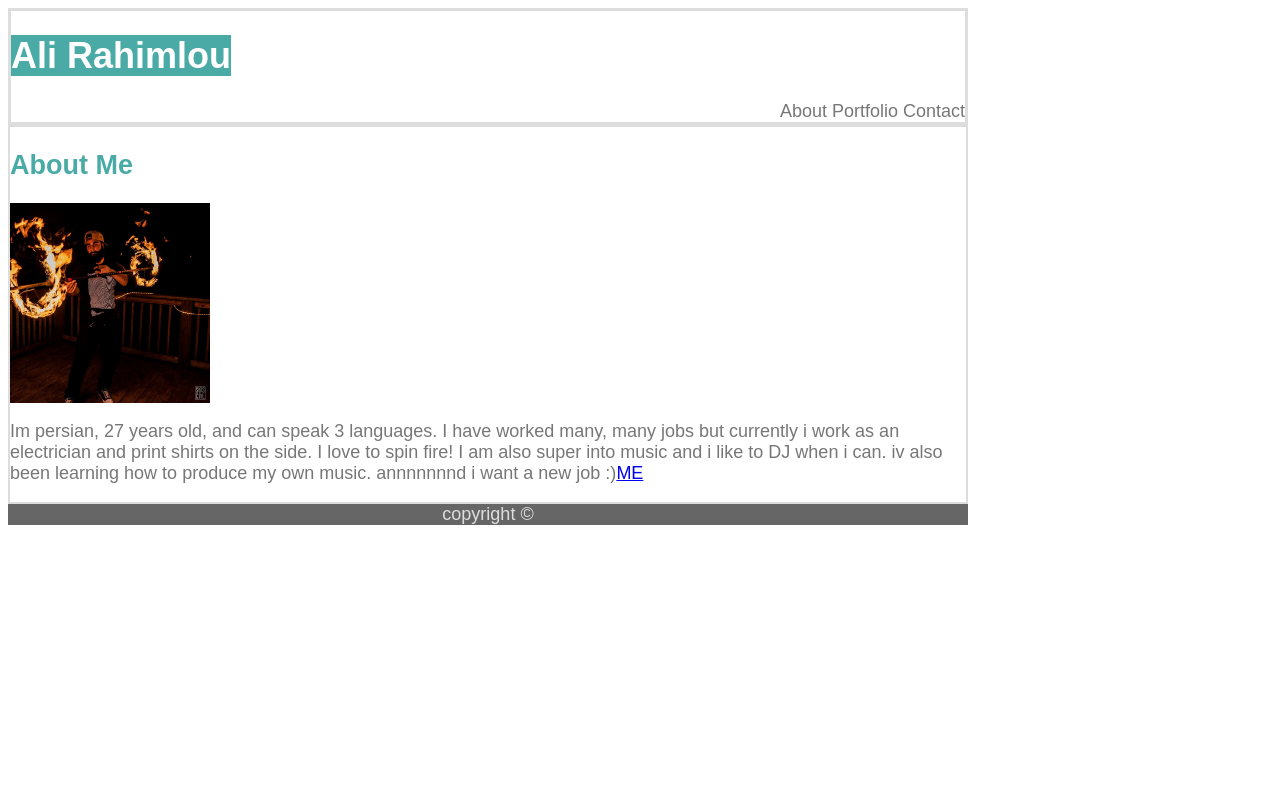
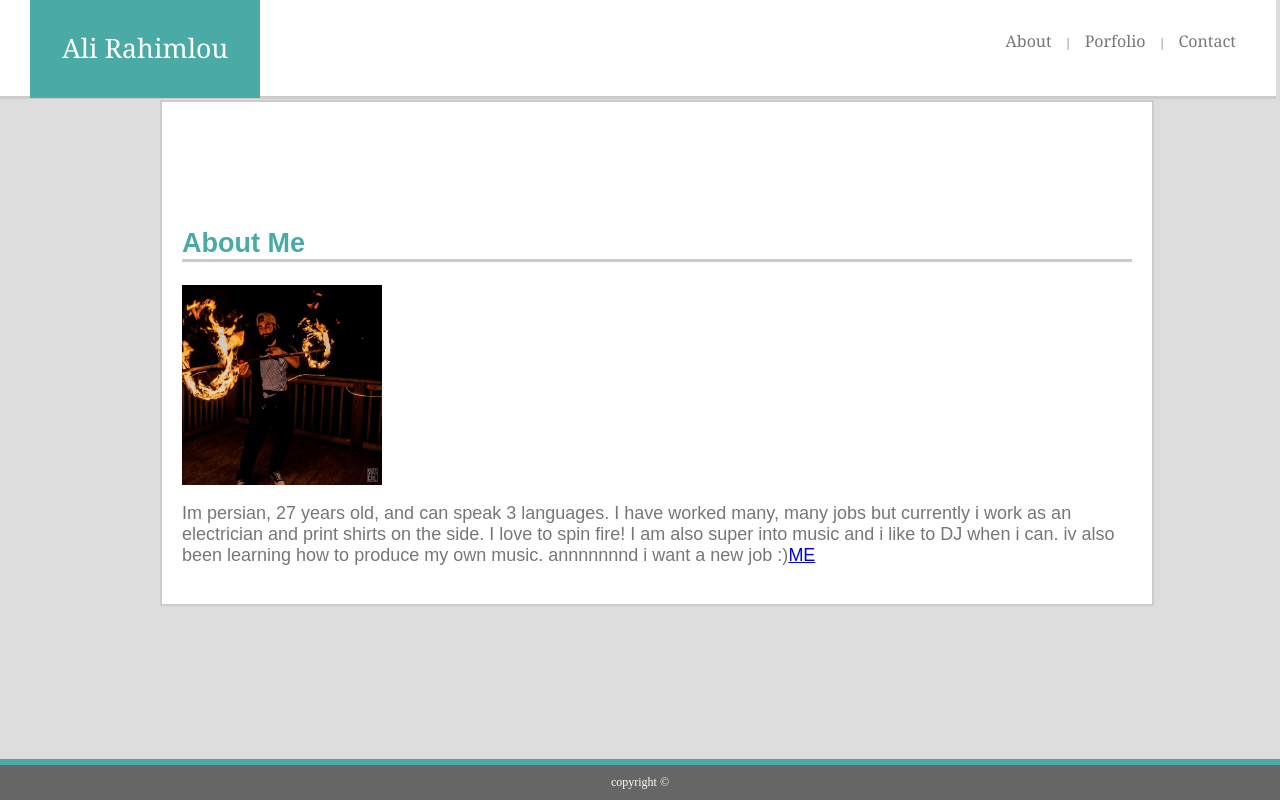
Before and after one commit to AliRahimlou/Basic-Portfolio, a plain HTML site: page index.html in a window 1280 px wide. Drawn offline with Linux system fonts and the light colour scheme.

Commit message:
updated header footer and padding

```diff
--- a/assets/css/style.css
+++ b/assets/css/style.css
@@ -1,39 +1,78 @@
 name {
     background-color:#4aaaa5;
 	color: white;
+	padding: 32;
+	font-family: Georgia, 'Times New Roman', Times, serif;
+	font-size:20pt;
  }
 
- section {
-     text-align: right;
+header {
+	background-color: #ffffff;
+	border-bottom: 3px solid #cccccc;
+	position:fixed;
+	top: 0%;
+	left: 0px;
+	width: 95%;
+	font-size: 12px;
+	padding: 30;
+	font-family: Georgia, 'Times New Roman', Times, serif;
+	}
+
+links {
+	float: right;
+}
+
+ .navigation {
+	font-family: Georgia, 'Times New Roman', Times, serif;
+	font-size: 16px;
+	background-color: #ffffff
+	width: 300px;
+	padding: 33px 10px 33px 10px;
+	color: #777777;
 
 }
 
  h2 {
 	color: #4aaaa5;
+	border-bottom: 3px solid #cccccc;
+
+
 
 }
 
 body {
-font-family: Arial, Helvetica Neue, Helvetica, sans-serif;
 color: #777777;
-background-color: #ffffff;
 width: 960px;
 font-size: 18px;
+margin: 0 auto;
 }
 
-header {
-    background-color: #ffffff;
-    border-color: #cccccc;
-    border: 3px solid #dddddd;
-}
+
 
 footer {
+	position: fixed;
+	left: 0px;
+	bottom: 0px;
 	background-color: #666666;
+	width: 100%;
+	font-size: 12px;
 	text-align: center;
-    color: #dddddd;
+	padding: 10px 0px;
+	color: #ffffff;
+	border-top: 6px solid #4aaaa5;
 }
 
 div {
-    border: 2px solid #dddddd;
+	border: 2px solid #cccccc;
+	padding: 20px;
+    background-color: #ffffff;
+	width: 950px;
+	font-family: Arial, Helvetica Neue, Helvetica, sans-serif;
+}
+
+html {
+	background-color:#dddddd;
+	padding: 100;
+
 
 }
--- a/index.html
+++ b/index.html
@@ -6,18 +6,33 @@
   <link rel="stylesheet" type="text/css" href="assets/css/style.css">
 </head>
 
+
 <body>
+
   <header>
-    <h1><name>Ali Rahimlou</name></h1>
 
-    <section>About Portfolio Contact</section>
+      <name>Ali Rahimlou</name>
 
+    <links>
+      <a class="navigation" href="index.html"style="text-decoration: none">About</a>
+      <span> | </span>
+      <a class="navigation" href="portfolio.html"style="text-decoration: none">Porfolio</a>
+      <span> | </span>
+      <a class="navigation" href="contact.html"style="text-decoration: none">Contact</a>
+    </links>
 
   </header>
 
   <div>
 
-<nav><h2>About Me</h2> </nav>
+  <br>
+  <br>
+  <br>
+  <br>
+
+<h2>About Me</h2>
+
+
 
 <section1>
       <img src="assets/images/profile-pic.jpg"width="200" height="200" alt="Your Name">
```
Also changed, not shown: porfolio.html (deleted), portfolio.html (added). Lines whose indentation alone changed are shown as unchanged.
